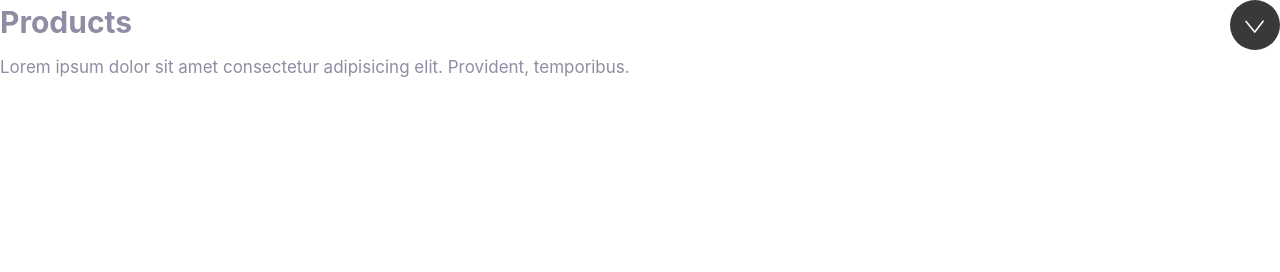
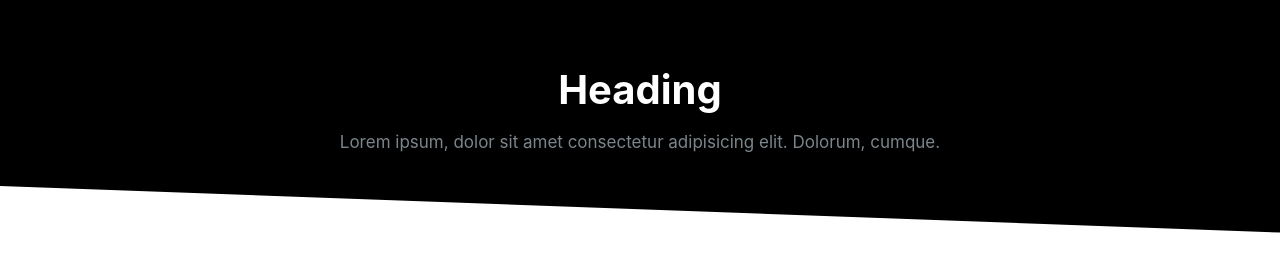
Before and after one commit to coder-rgb/Cloud_J, a plain HTML site: page index.html in a window 1280 px wide. Drawn offline with Linux system fonts and the light colour scheme.

Commit message:
define a block

```diff
--- a/css/style.css
+++ b/css/style.css
@@ -554,3 +554,36 @@ a {
   max-height: 100vh;
   opacity: 1;
 }
+
+/* blocks */
+.block {
+  --padding-verticle: 6rem;
+  padding: var(--padding-verticle) 2rem;
+}
+
+.block--heading {
+  margin-top: 0;
+}
+
+.block--header {
+  text-align: center;
+}
+
+.block--dark {
+  background: #000;
+  color: #7b858b;
+}
+
+.block--dark .block--heading {
+  color: #fff;
+}
+
+.block--shwed--left {
+  padding-bottom: calc(--padding-verticle + 5rem);
+  clip-path: polygon(0 0, 100% 0, 100% 80%, 0% 100%);
+}
+
+.block--shwed--right {
+  padding-bottom: calc(--padding-verticle + 5rem);
+  clip-path: polygon(0 0, 100% 0, 100% 100%, 0% 80%);
+}
--- a/index.html
+++ b/index.html
@@ -10,20 +10,11 @@
 </head>
 
 <body>
-    <div class="collapsible collapsible--expanded">
-        <header class="collapsible--header">
-            <h2 class="collapsible--heading">Products</h2>
-            <svg class="icon icon--white collapsible--icon">
-                <use xlink:href="img/sprite.svg#chevron"></use>
-            </svg>
+    <div class="block block--dark block--shwed--right">
+        <header class="block--header">
+            <h2 class="block--heading">Heading</h2>
+            <p>Lorem ipsum, dolor sit amet consectetur adipisicing elit. Dolorum, cumque.</p>
         </header>
-        <div class="collapsible--content">
-            Lorem ipsum dolor sit amet consectetur adipisicing elit. Provident, temporibus.
-
-        </div>
     </div>
-    <script src="js/main.js"></script>
-
-
 </body>
 </html>
```
Also changed, not shown: components/block.html (added, +6 -0 lines).
